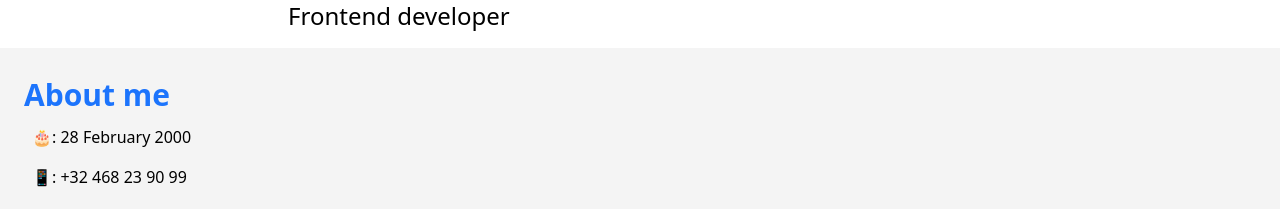
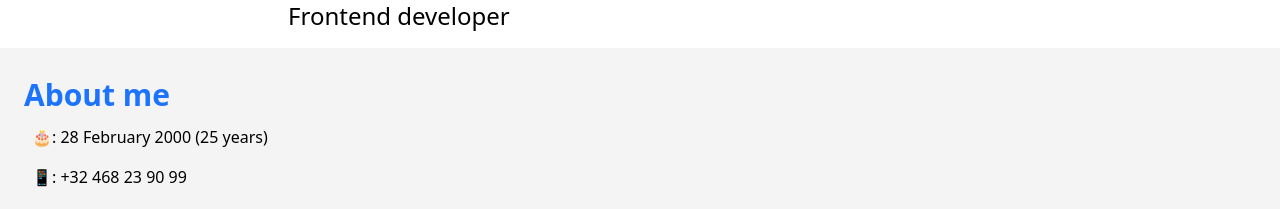
Before and after one commit to BerendVandenbussche/Portfolio3.0, a Vue app: page / in a window 1280 px wide. Shown: the part 800-1009 px from the top of the page. Built offline with nearby package versions, Linux system fonts and the light colour scheme.

Commit message:
Feat: Add year count

```diff
--- a/src/components/sectionTemplates/AboutSectionTemplate.vue
+++ b/src/components/sectionTemplates/AboutSectionTemplate.vue
@@ -1,7 +1,12 @@
 <script setup lang="ts">
 import { useI18n } from "vue-i18n";
+import { computed } from "vue";
 
 const { t } = useI18n();
+
+const currentAge = computed(
+  () => new Date().getFullYear() - new Date("02/28/2000").getFullYear(),
+);
 </script>
 
 <template>
@@ -9,7 +14,10 @@ const { t } = useI18n();
     <div>
       <h1 class="text-theme">About me</h1>
       <div class="p-2">
-        <p>🎂: {{ t("about.birthday") }}</p>
+        <p>
+          🎂:
+          {{ `${t("about.birthday", { currentAge })}` }}
+        </p>
         <p>📱: {{ t("about.phone") }}</p>
         <p>
           📧:
--- a/src/translations/en.json
+++ b/src/translations/en.json
@@ -5,7 +5,7 @@
     "position": "Frontend developer"
   },
   "about": {
-    "birthday": "28 February 2000",
+    "birthday": "28 February 2000 ({currentAge} years)",
     "phone": "+32 468 23 90 99",
     "drivers-license": "B license",
     "operating-systems": "MacOS & EndeavourOS",
--- a/src/translations/nl.json
+++ b/src/translations/nl.json
@@ -5,7 +5,7 @@
     "position": "Frontend ontwikkelaar"
   },
   "about": {
-    "birthday": "28 februari 2000",
+    "birthday": "28 February 2000 ({currentAge} jaar)",
     "phone": "+32 468 23 90 99",
     "drivers-license": "Rijbewijs B",
     "operating-systems": "MacOS & EndeavourOS",
```
